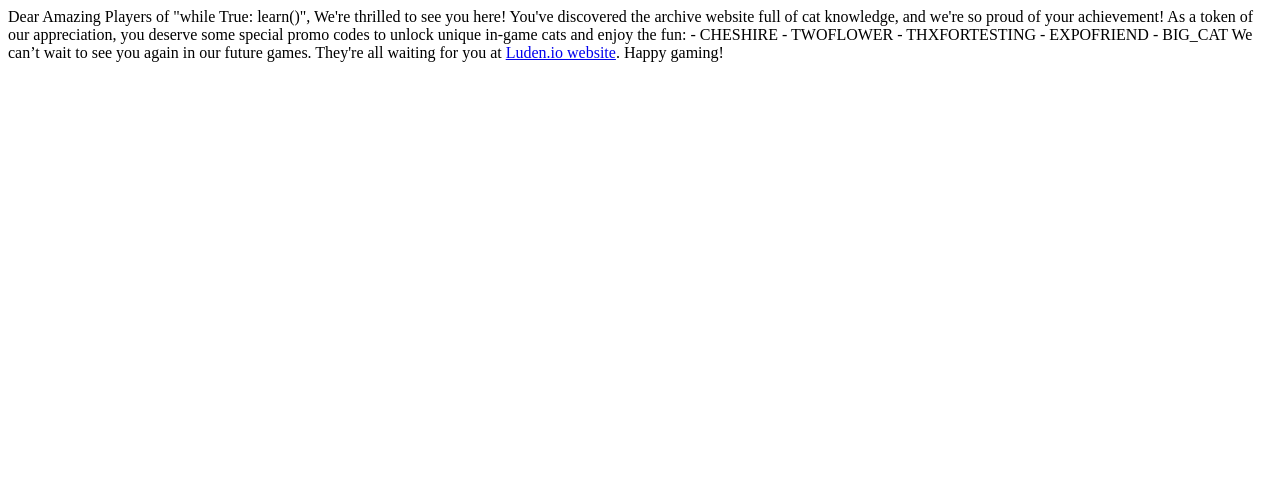
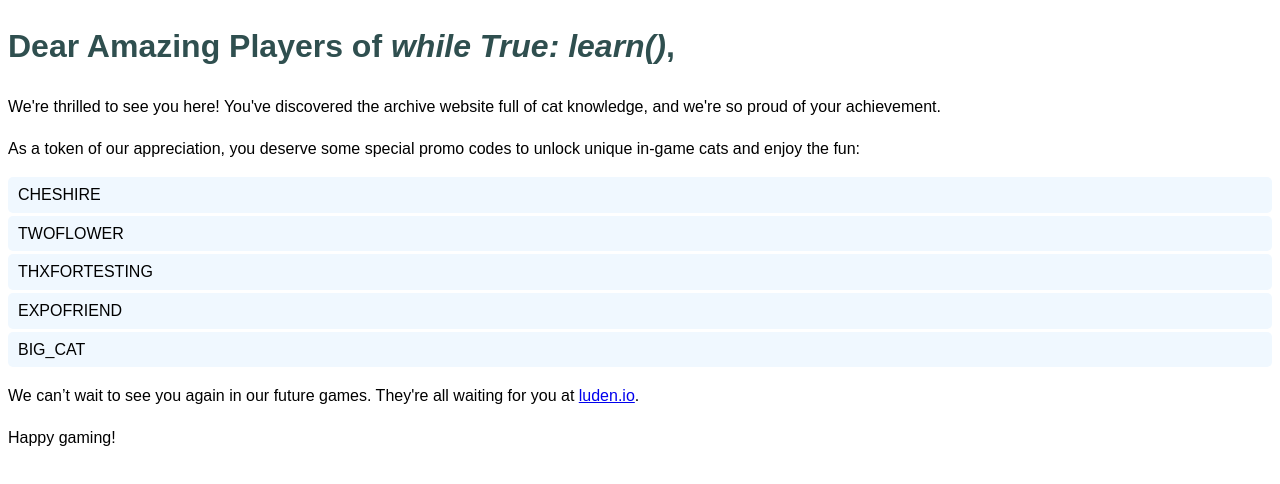
Before and after one commit to ludenio/catxiv, a plain HTML site: page index.html in a window 1280 px wide. Drawn offline with Linux system fonts and the light colour scheme.

Commit message:
Update index.html

```diff
--- a/index.html
+++ b/index.html
@@ -1,15 +1,41 @@
-Dear Amazing Players of "while True: learn()",
-
-We're thrilled to see you here! You've discovered the archive website full of cat knowledge, and we're so proud of your achievement!
-
-As a token of our appreciation, you deserve some special promo codes to unlock unique in-game cats and enjoy the fun:
-
-- CHESHIRE
-- TWOFLOWER
-- THXFORTESTING
-- EXPOFRIEND
-- BIG_CAT
-
-We can’t wait to see you again in our future games. They're all waiting for you at <a href="https://luden.io">Luden.io website</a>.
-
-Happy gaming!
+<!DOCTYPE html>
+<html lang="en">
+<head>
+    <meta charset="UTF-8">
+    <meta name="viewport" content="width=device-width, initial-scale=1.0">
+    <title>While True: learn() Promo</title>
+    <style>
+        body {
+            font-family: Arial, sans-serif;
+            line-height: 1.6;
+        }
+        h1 {
+            color: #2f4f4f;
+        }
+        ul {
+            list-style-type: none;
+            padding: 0;
+        }
+        li {
+            background-color: #f0f8ff;
+            padding: 5px 10px;
+            margin: 3px 0;
+            border-radius: 5px;
+        }
+    </style>
+</head>
+<body>
+    <h1>Dear Amazing Players of <em>while True: learn()</em>,</h1>
+    <p>We're thrilled to see you here! You've discovered the archive website full of cat knowledge, and we're so proud of your achievement.</p>
+    <p>As a token of our appreciation, you deserve some special promo codes to unlock unique in-game cats and enjoy the fun:</p>
+    <ul>
+        <li>CHESHIRE</li>
+        <li>TWOFLOWER</li>
+        <li>THXFORTESTING</li>
+        <li>EXPOFRIEND</li>
+        <li>BIG_CAT</li>
+    </ul>
+    <p>We can’t wait to see you again in our future games. They're all waiting for you at <a href="https://luden.io" target="_blank">luden.io</a>.</p>
+    <p>Happy gaming!</p>
+</body>
+</html>
```
